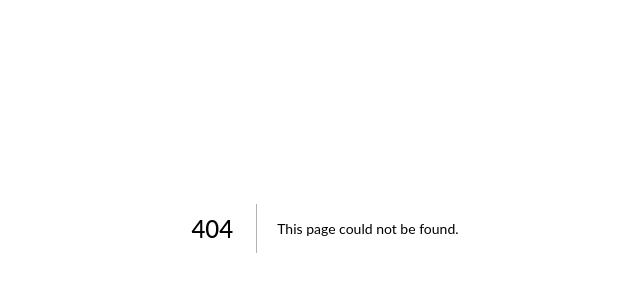
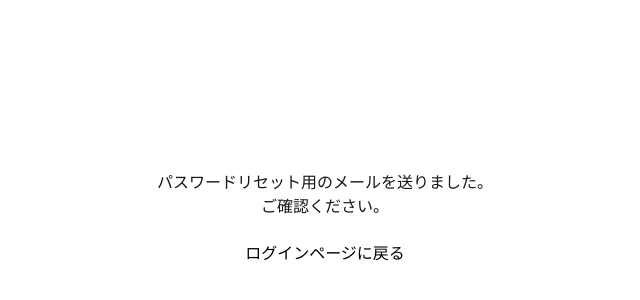
Before and after one commit to junjimoriyama/next-rails-blog, a Next.js app in the folder web/: page /auth/sendResetPasswordMail in a window 1280 px wide. Before the commit this address had no page. Shown: the part 172-472 px from the top of the page, without its empty margins (315-955 px from the left). Built offline with nearby package versions, Linux system fonts and the light colour scheme.

Commit message:
パスワードリセットメール確認画面作成

```diff
--- a/web/app/auth/forgotPassword/actionForgotPassword.ts
+++ b/web/app/auth/forgotPassword/actionForgotPassword.ts
@@ -1,4 +1,6 @@
 'use server'
+
+import { redirect } from "next/navigation";
 
 export const sendEmail = async(formData: FormData) => {
 
@@ -14,8 +16,7 @@ export const sendEmail = async(formData: FormData) => {
   })
 
   if(res.ok) {
-    const data = await res.json()
-    console.log('リセット用のメール送れました', data)
+    redirect('/auth/sendResetPasswordMail')
   } else {
     console.error('Error:', res.statusText)
   }
--- a/web/app/auth/forgotPassword/page.tsx
+++ b/web/app/auth/forgotPassword/page.tsx
@@ -20,11 +20,9 @@ const forgotPassword = () => {
           name="email"
           value={email}
           onChange={e => setEmail(e.target.value)}
-          // onChange={(e: ChangeEvent<HTMLInputElement>) => setEmail(e.target.value)}
           />
           <p className='forgotPasswordText'>パスワードリセットのメール送ります。</p>
         </label>
-
 
         <button className="forgotPasswordBtn" type='submit'>送信</button>
       </form>
--- a/web/app/auth/login/login.scss
+++ b/web/app/auth/login/login.scss
@@ -24,7 +24,7 @@
       }
     }
   }
-  .forgotPassword {
+  .forgotPasswordLink {
     // margin-bottom: 5px;
     cursor: pointer;
     &:hover {
--- a/web/app/auth/login/page.tsx
+++ b/web/app/auth/login/page.tsx
@@ -38,7 +38,7 @@ const login = () => {
         />
         </label>
         <Link href={"/auth/forgotPassword"}>
-        <div className="forgotPassword">パスワードお忘れの方</div>
+        <div className="forgotPasswordLink">パスワードお忘れの方</div>
       </Link>
         <button className="loginBtn" type='submit'>送信</button>
       </form>
--- /dev/null
+++ b/web/app/auth/sendResetPasswordMail/page.tsx
@@ -0,0 +1,17 @@
+import Link from "next/link";
+import React from "react";
+import './sendResetPasswordMail.scss'
+
+const sendResetPasswordMail = () => {
+  return (
+    <div className="sendResetPasswordMail">
+      <p>パスワードリセット用のメールを送りました。</p>
+      <p>ご確認ください。</p>
+      <Link href="/auth/login">
+        <button className="backToTop">ログインページに戻る</button>
+      </Link>
+    </div>
+  );
+};
+
+export default sendResetPasswordMail
--- /dev/null
+++ b/web/app/auth/sendResetPasswordMail/sendResetPasswordMail.scss
@@ -0,0 +1,24 @@
+.sendResetPasswordMail {
+  width: 100%;
+  height: 100vh;
+  display: flex;
+  flex-direction: column;
+  justify-content: center;
+  align-items: center;
+  .backToTop {
+    margin: 20px;
+    width: 300px;
+    height: 30px;
+    background-color: #fff;
+    color: #000;
+    border-radius: 5px;
+    font-size: 16px;
+    transition: 0.3s;
+    margin-bottom: 20px;
+    cursor: pointer;
+
+    &:hover {
+      opacity: 0.5;
+    }
+  }
+}
```
Also changed, not shown: web/app/auth/resetPassword/actionResetPassword.ts (+5 -6 lines), 1 other file (tests, documents, lock files or other folders).
